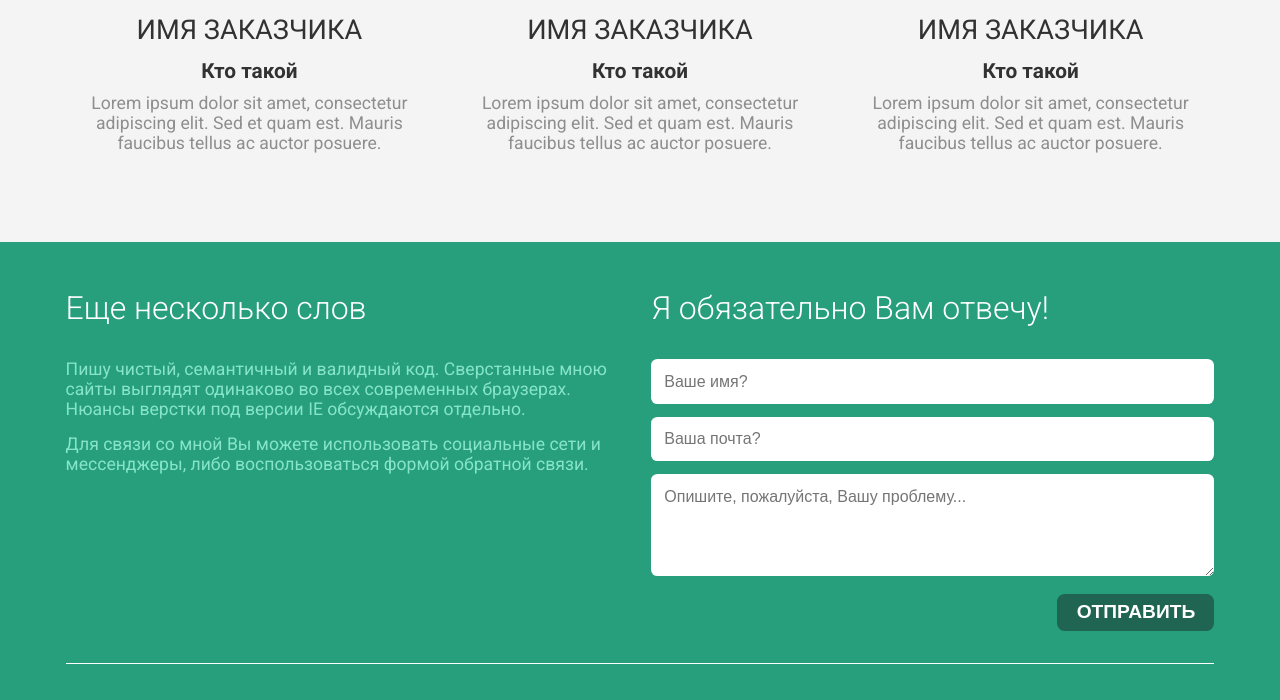
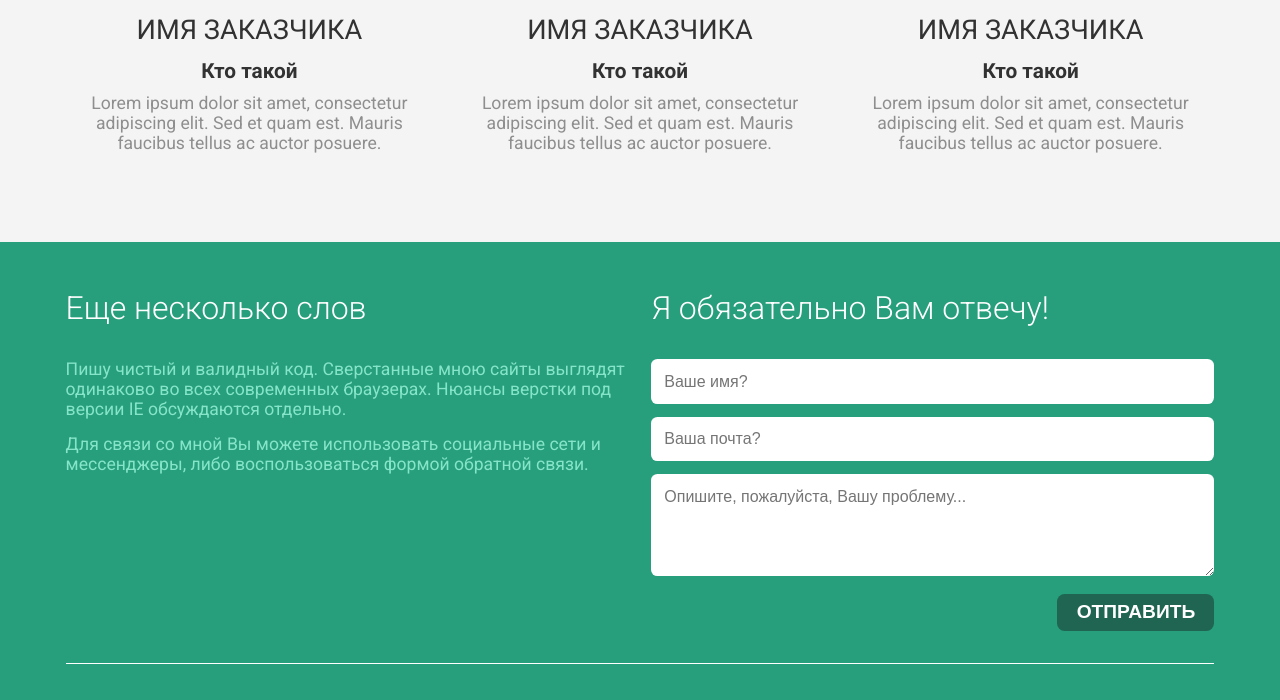
Before and after one commit to zukaaman/zukaaman.github.io, a plain HTML site: page index.html in a window 1280 px wide. Shown: the part 1721-2421 px from the top of the page. Drawn offline with Linux system fonts and the light colour scheme.

Commit message:
Update index.html

```diff
--- a/index.html
+++ b/index.html
@@ -153,7 +153,7 @@
               <section class="about">
                 <h2>Еще несколько слов</h2>
 
-                <p>Пишу чистый, семантичный и валидный код. Сверстанные мною сайты выглядят одинаково во всех современных браузерах. Нюансы верстки под версии IE обсуждаются отдельно.</p>
+                <p>Пишу чистый и валидный код. Сверстанные мною сайты выглядят одинаково во всех современных браузерах. Нюансы верстки под версии IE обсуждаются отдельно.</p>
 
                 <p>Для связи со мной Вы можете использовать социальные сети и мессенджеры, либо воспользоваться формой обратной связи.</p>
               </section>
```
